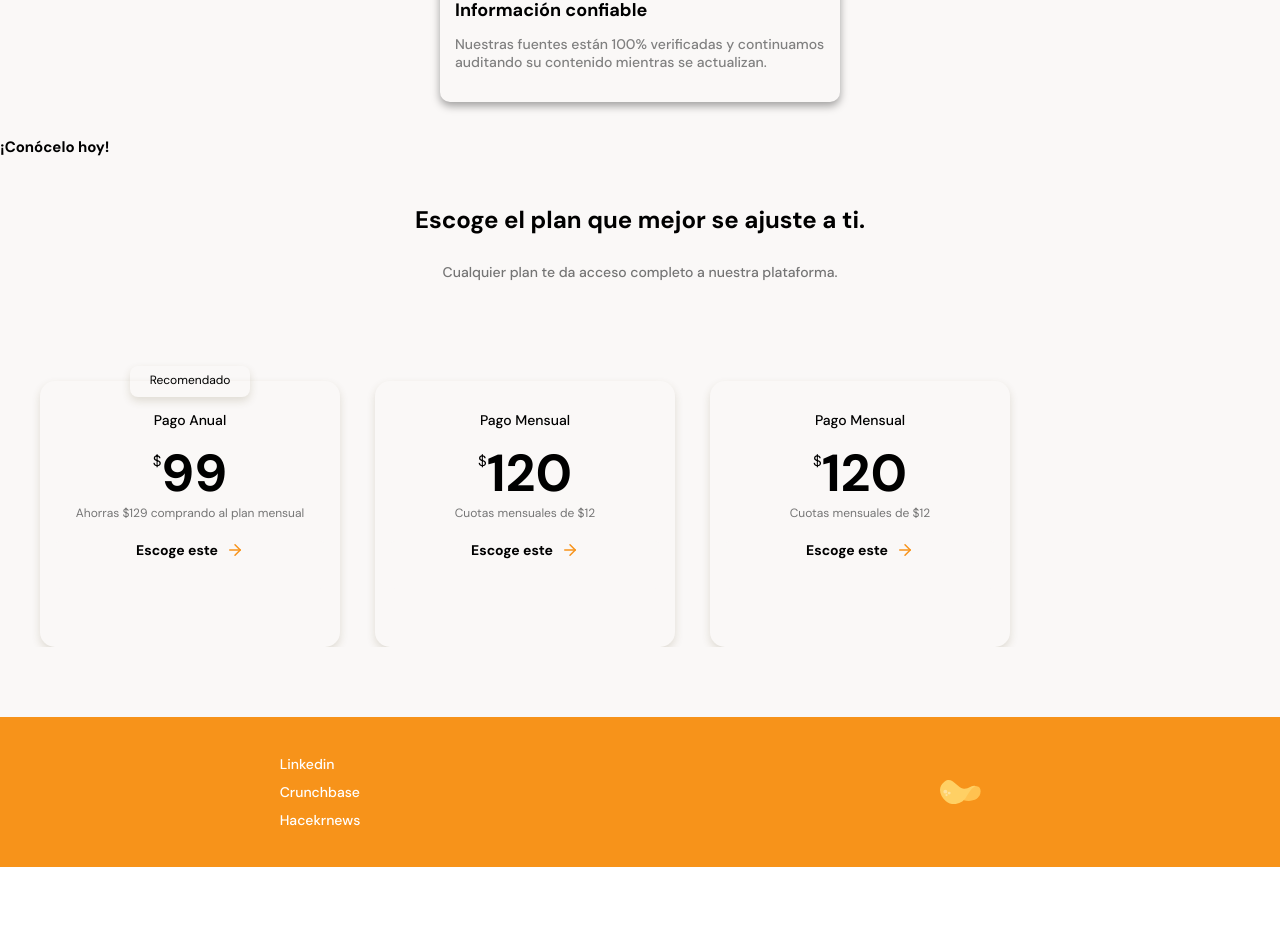
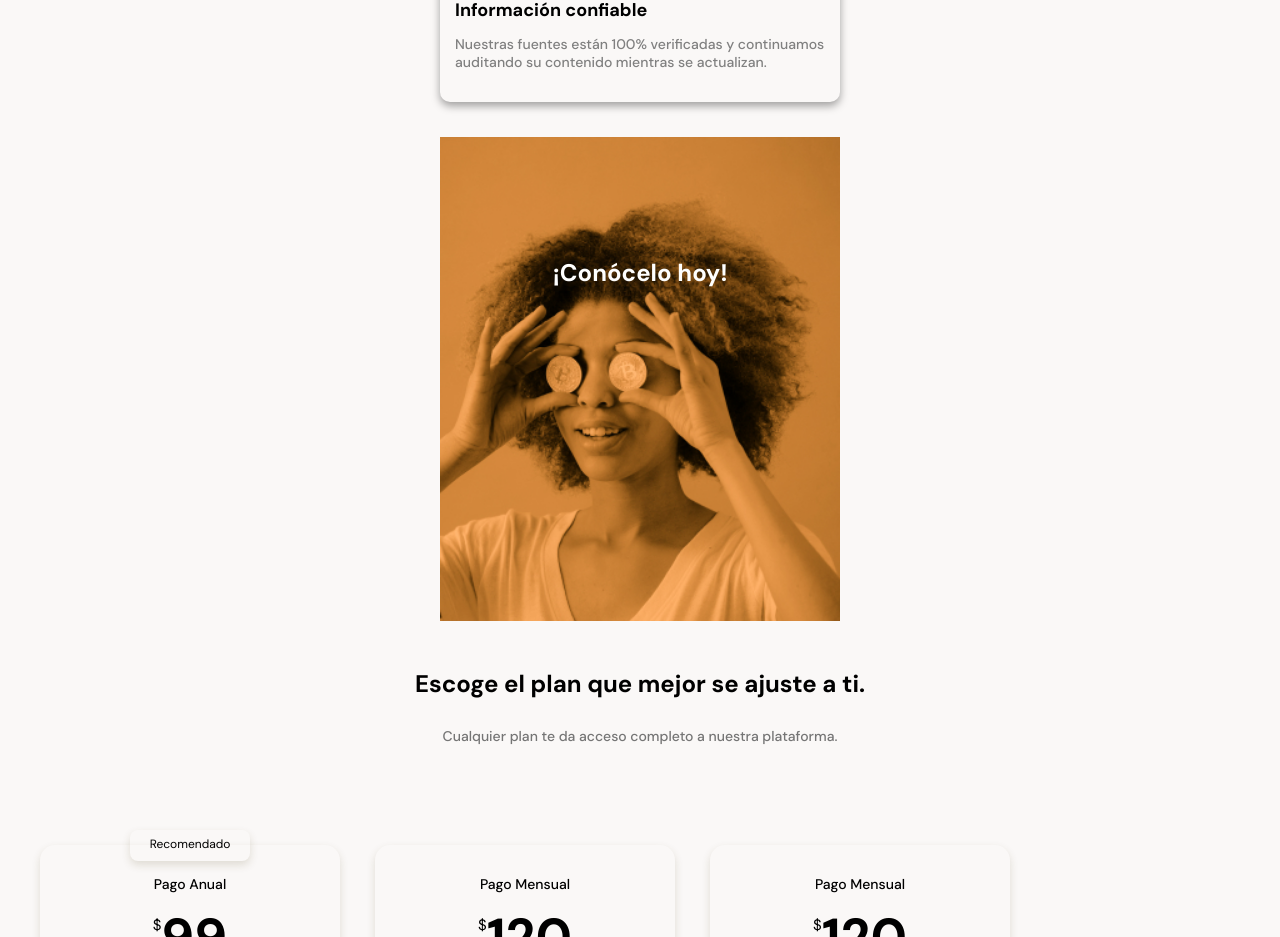
Before and after one commit to danielvaldivv/RespDesingMobFirst, a React app: page / in a window 1280 px wide. Shown: the part 1796-2733 px from the top of the page. Before the commit the page ends 2663 px from the top, so only its background shows below. Built offline with nearby package versions, Linux system fonts and the light colour scheme.

Commit message:
[Add] bitcoin img picture

```diff
--- a/src/containers/Main/Main.styl
+++ b/src/containers/Main/Main.styl
@@ -2,3 +2,27 @@ main
   width: 100%
   height: auto
   background-color: #FAF8F7
+
+.picture
+  position relative
+
+  .bitcoin-img-container
+    width: 100%
+    min-width: 320px
+    max-width: 400px
+    height: auto
+    margin: 0 auto
+    display: flex
+    justify-content: center
+
+  h2
+    position absolute
+    top: 13%
+    right: 0
+    left: 0
+    padding-top: 60px
+    font-size: 2.4rem
+    font-weight: bold
+    line-height: 2.6rem
+    text-align: center
+    color: #fff
--- a/src/containers/Main/index.jsx
+++ b/src/containers/Main/index.jsx
@@ -3,6 +3,8 @@ import React from 'react'
 import ExchangeContainer from '../../components/ExchangeContainer'
 import PlanContainer from '../../components/PlansContainer'
 import ProductDetail from '../../components/ProductDetail'
+
+import bitcoinGirl from'../../assets/imgs/fondo-bitcoin.jpg'
 
 import './Main.styl'
 
@@ -10,9 +12,14 @@ const Main = () =>  (
     <main>
         <ExchangeContainer />
         <ProductDetail />
-        <section className="bitcoin-img-container">
+        <section className="picture">
+            <img
+                className="bitcoin-img-container"
+                src={bitcoinGirl}
+                alt="Girl"
+            />
             <h2>¡Conócelo hoy!</h2>
-        </section>
+        </ section>
         <PlanContainer/>
     </main>
   )
```
Also changed, not shown: src/assets/css/styles.styl (+0 -19 lines).
